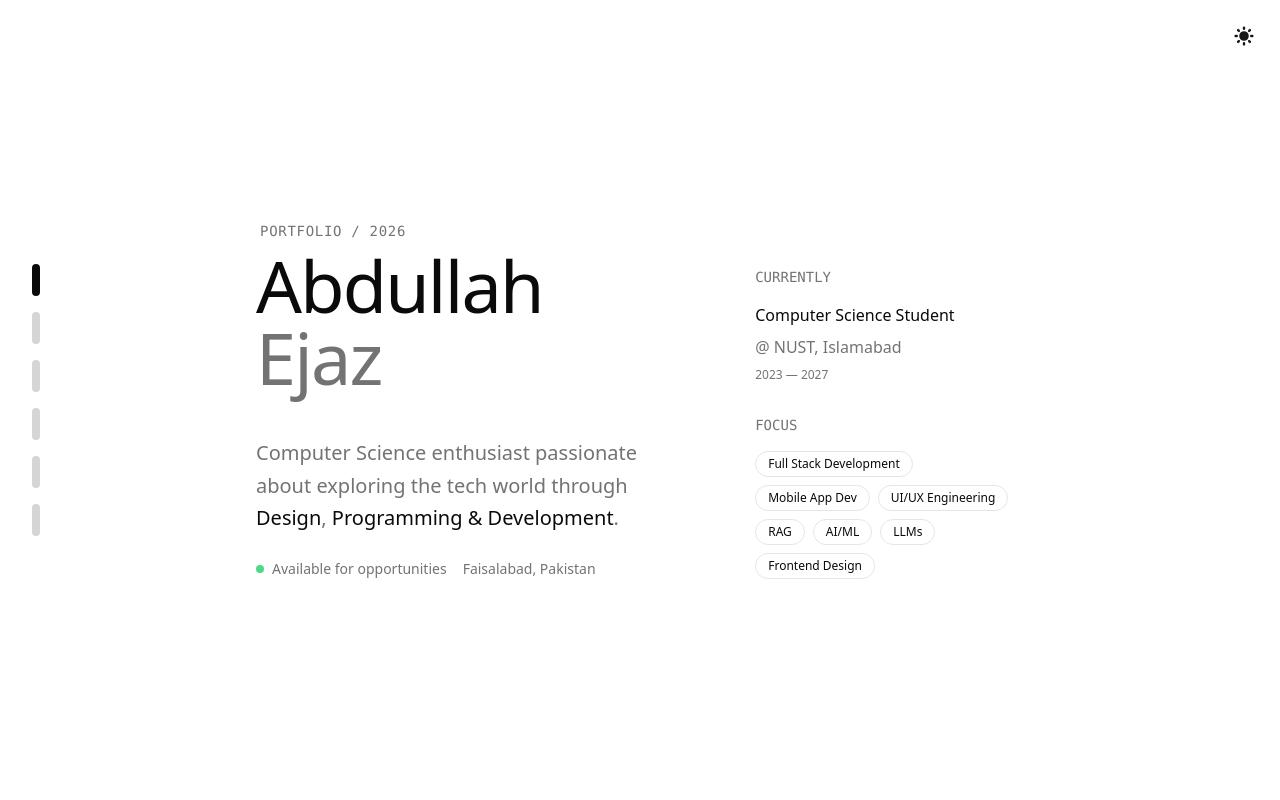
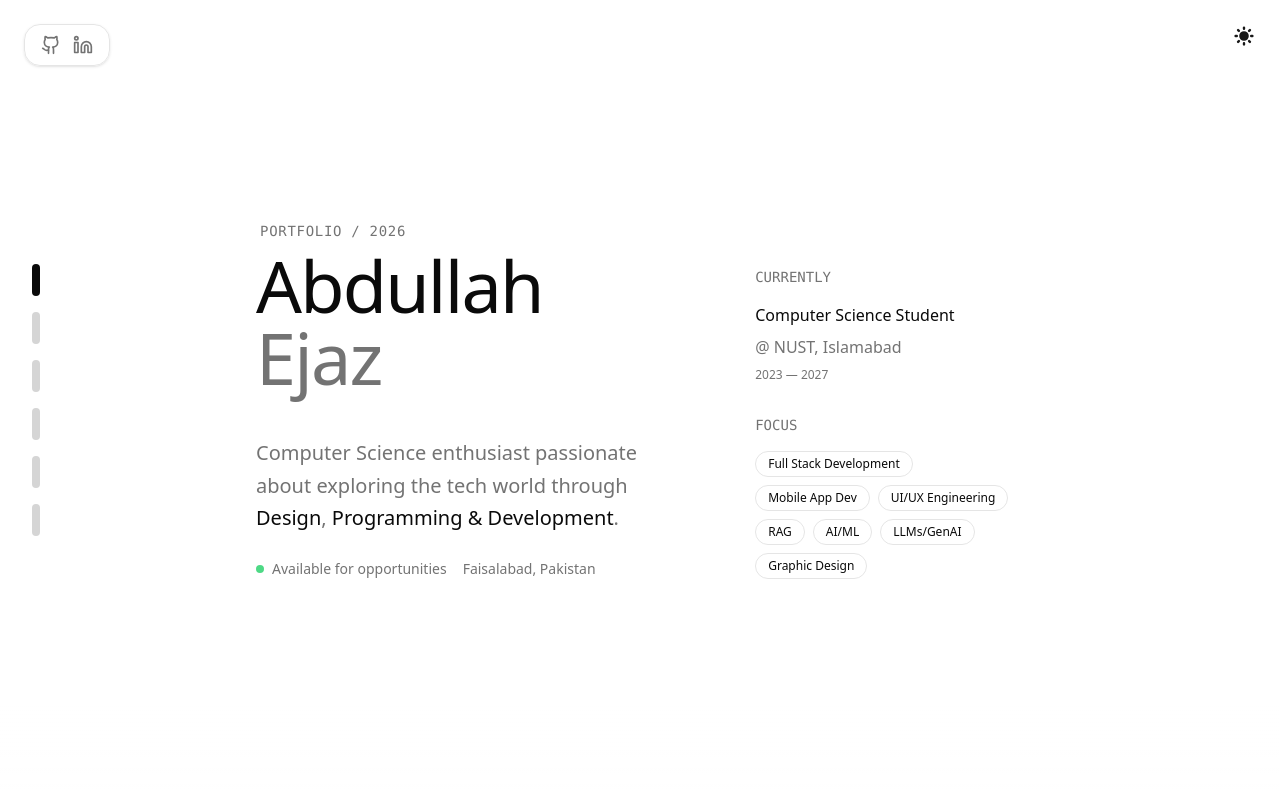
Before and after one commit to GitMithril/portfolio, a Next.js app: page / in a window 1280 px wide. Shown: the top 800 px of the page. Built offline with nearby package versions, Linux system fonts and the light colour scheme.

Commit message:
favicon and top left connect buttons

```diff
--- a/app/layout.tsx
+++ b/app/layout.tsx
@@ -11,7 +11,7 @@ const geist = Geist({
 })
 
 export const metadata: Metadata = {
-  title: "Abdullah Ejaz - Computer Science Student & Developer",
+  title: "Hi!",
   description: "Computer Science student at NUST with expertise in MERN stack, web design, and game development. Passionate about creating innovative solutions.",
   generator: "v0.app",
 }
--- a/app/page.tsx
+++ b/app/page.tsx
@@ -2,6 +2,7 @@
 
 import Link from "next/link"
 import { useEffect, useRef, useState } from "react"
+import { Github, Linkedin } from "lucide-react"
 import { AnimatedThemeToggle } from "@/components/animated-theme-toggle"
 import { BoxReveal } from "@/components/magicui/box-reveal"
 
@@ -37,8 +38,8 @@ const FOCUS_AREAS = [
   "UI/UX Engineering",
   "RAG",
   "AI/ML",
-  "LLMs",
-  "Frontend Design",
+  "LLMs/GenAI",
+  "Graphic Design",
 ]
 
 // Education Items
@@ -208,6 +209,24 @@ export default function Home() {
 
   return (
     <div className="min-h-screen bg-background text-foreground relative">
+      {/* Social Links - Top Left */}
+      <div className="fixed top-6 left-6 z-50">
+        <div className="flex items-center gap-3 px-4 py-2.5 rounded-2xl bg-background/80 backdrop-blur-sm border border-border shadow-sm">
+          {SOCIAL_LINKS.map((link) => (
+            <Link
+              key={link.name}
+              href={link.url}
+              target="_blank"
+              rel="noopener noreferrer"
+              className="text-muted-foreground hover:text-foreground transition-colors"
+              aria-label={link.name}
+            >
+              {link.name === "GitHub" ? <Github className="w-5 h-5" /> : <Linkedin className="w-5 h-5" />}
+            </Link>
+          ))}
+        </div>
+      </div>
+
       {/* Animated Theme Toggle - Top Right */}
       <div className="fixed top-6 right-6 z-50">
         <AnimatedThemeToggle variant="circle" start="top-right" />
```
Also changed, not shown: app/icon.png (added).
